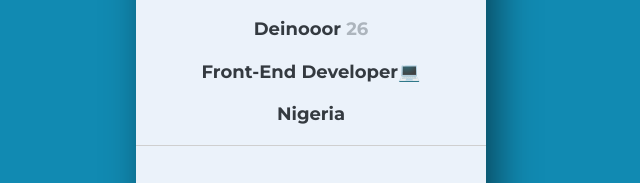
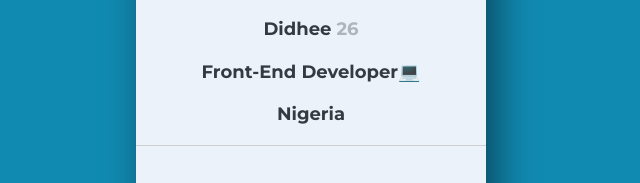
Before and after one commit to didhee/My-profileCard, a plain HTML site: page index.html in a window 1280 px wide. Shown: the part 360-543 px from the top of the page, 329-969 px from the left. Drawn offline with Linux system fonts and the light colour scheme.

Commit message:
my very own profile card

```diff
--- a/index.html
+++ b/index.html
@@ -5,7 +5,7 @@
      <meta http-equiv="X-UA-Compatible" content="IE=edge">
      <meta name="viewport" content="width=device-width, initial-scale=1.0">
      <title>Profile Card</title>
-     <link rel="shortcut icon" href="./img/favicon.icoo" type="image/x-icon">
+     <link rel="shortcut icon" href="./img/favicon.ico" type="image/x-icon">
      <link rel="stylesheet" href="card.css">
      <link rel="preconnect" href="https://fonts.gstatic.com">
      <link href="https://fonts.googleapis.com/css2?family=Montserrat:ital,wght@0,100;0,200;0,300;0,400;0,600;0,700;0,800;1,400&display=swap" rel="stylesheet">
@@ -17,7 +17,7 @@
                <div class="initialContainer"></div>
                <div class="myImg"><img src="./img/nono1.jpg" alt="myPicture"></div>
                <div class="card">
-                    <h2 class="name">Deinooor <span class="age">26</span></h2>
+                    <h2 class="name">Didhee <span class="age">26</span></h2>
                     <h3 class="work">Front-End Developer💻</h3>
                     <h3 class="location">Nigeria</h3>
                     <div class="actions">
```
Also changed, not shown: 2 other files.
